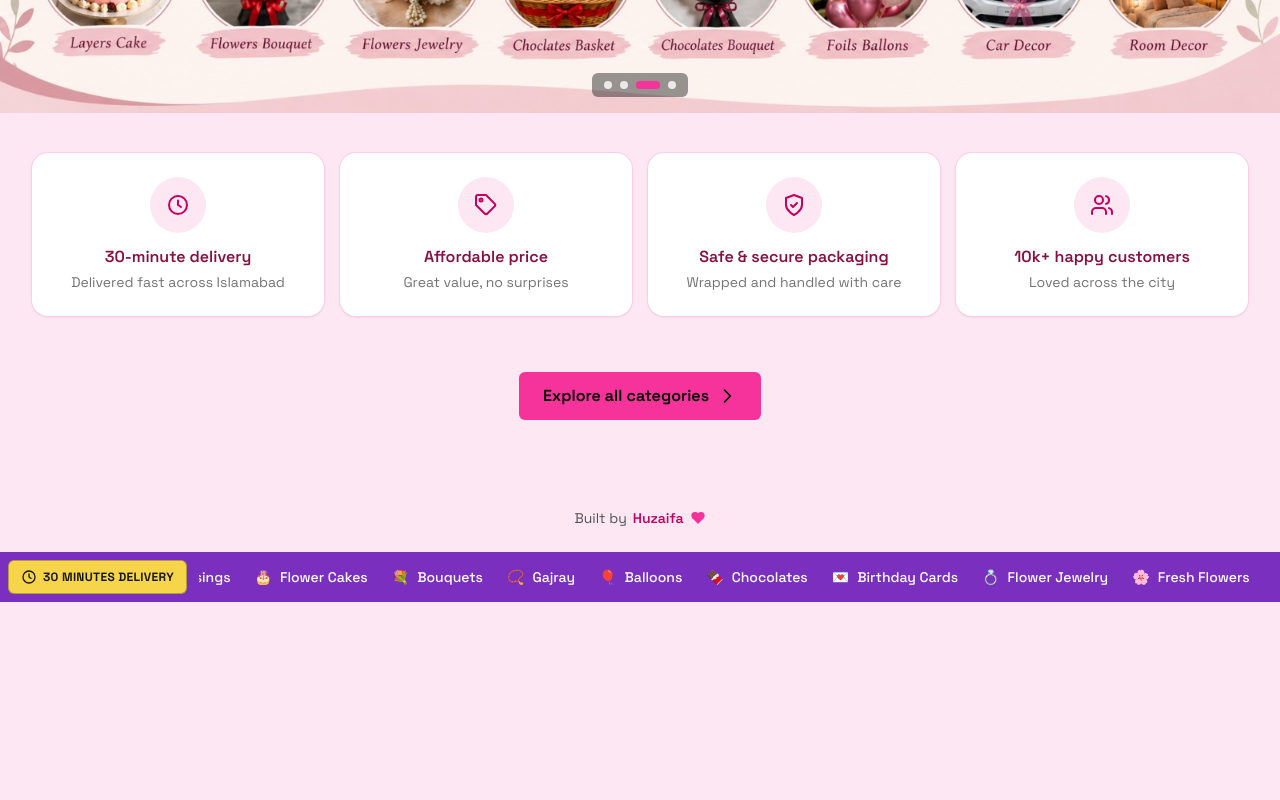
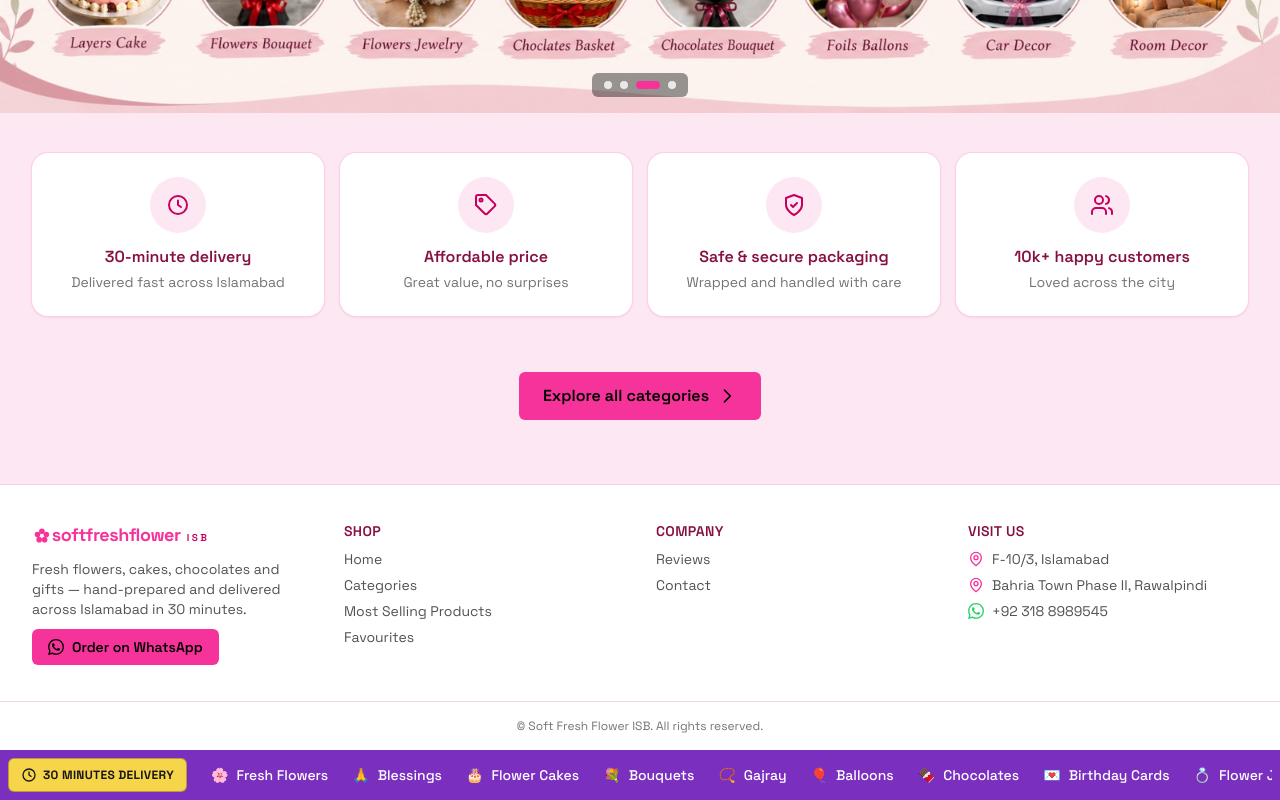
Before and after one commit to huzaifa-ameeer/softfreshflowerisb, a Next.js app: page / in a window 1280 px wide. Shown: the part 529-1329 px from the top of the page. Before the commit the page ends 1131 px from the top, so only its background shows below. Built offline with nearby package versions, Linux system fonts and the light colour scheme; no server answers; the database is empty.

Commit message:
feat(footer): add shop links, locations, and WhatsApp CTA

```diff
--- a/components/Footer.tsx
+++ b/components/Footer.tsx
@@ -1,6 +1,24 @@
+import Link from "next/link";
 import AnnouncementBar from "@/components/AnnouncementBar";
 
-function HeartIcon({ className }: { className?: string }) {
+const WHATSAPP_NUMBER = "923188989545";
+const WHATSAPP_HREF = `https://wa.me/${WHATSAPP_NUMBER}?text=${encodeURIComponent(
+  "Hi there! I would like to order something",
+)}`;
+
+const shopLinks = [
+  { label: "Home", href: "/" },
+  { label: "Categories", href: "/categories" },
+  { label: "Most Selling Products", href: "/most-selling-products" },
+  { label: "Favourites", href: "/fav" },
+];
+
+const companyLinks = [
+  { label: "Reviews", href: "/reviews" },
+  { label: "Contact", href: "/contact" },
+];
+
+function FlowerIcon({ className }: { className?: string }) {
   return (
     <svg
       className={className}
@@ -8,28 +26,154 @@ function HeartIcon({ className }: { className?: string }) {
       fill="currentColor"
       aria-hidden="true"
     >
-      <path d="M19 14c1.49-1.46 3-3.21 3-5.5A5.5 5.5 0 0 0 16.5 3c-1.76 0-3 .5-4.5 2-1.5-1.5-2.74-2-4.5-2A5.5 5.5 0 0 0 2 8.5c0 2.3 1.5 4.05 3 5.5l7 7Z" />
+      <circle cx="12" cy="6.4" r="3.4" />
+      <circle cx="17.33" cy="10.27" r="3.4" />
+      <circle cx="15.29" cy="16.53" r="3.4" />
+      <circle cx="8.71" cy="16.53" r="3.4" />
+      <circle cx="6.67" cy="10.27" r="3.4" />
+      <circle cx="12" cy="12" r="1.9" fill="#ffffff" />
+    </svg>
+  );
+}
+
+function WhatsAppIcon({ className }: { className?: string }) {
+  return (
+    <svg
+      className={className}
+      viewBox="0 0 24 24"
+      fill="currentColor"
+      aria-hidden="true"
+    >
+      <path d="M17.472 14.382c-.297-.149-1.758-.867-2.03-.967-.273-.099-.471-.148-.67.15-.197.297-.767.966-.94 1.164-.173.199-.347.223-.644.075-.297-.15-1.255-.463-2.39-1.475-.883-.788-1.48-1.761-1.653-2.059-.173-.297-.018-.458.13-.606.134-.133.298-.347.446-.52.149-.174.198-.298.298-.497.099-.198.05-.371-.025-.52-.075-.149-.669-1.612-.916-2.207-.242-.579-.487-.5-.669-.51-.173-.008-.371-.01-.57-.01-.198 0-.52.074-.792.372-.272.297-1.04 1.016-1.04 2.479 0 1.462 1.065 2.875 1.213 3.074.149.198 2.096 3.2 5.077 4.487.709.306 1.262.489 1.694.625.712.227 1.36.195 1.871.118.571-.085 1.758-.719 2.006-1.413.248-.694.248-1.289.173-1.413-.074-.124-.272-.198-.57-.347m-5.421 7.403h-.004a9.87 9.87 0 01-5.031-1.378l-.361-.214-3.741.982.998-3.648-.235-.374a9.86 9.86 0 01-1.51-5.26c.001-5.45 4.436-9.884 9.888-9.884 2.64 0 5.122 1.03 6.988 2.898a9.825 9.825 0 012.893 6.994c-.003 5.45-4.437 9.884-9.885 9.884m8.413-18.297A11.815 11.815 0 0012.05 0C5.495 0 .16 5.335.157 11.892c0 2.096.547 4.142 1.588 5.945L.057 24l6.305-1.654a11.882 11.882 0 005.683 1.448h.005c6.554 0 11.89-5.335 11.893-11.893a11.821 11.821 0 00-3.48-8.413Z" />
+    </svg>
+  );
+}
+
+function MapPinIcon({ className }: { className?: string }) {
+  return (
+    <svg
+      className={className}
+      viewBox="0 0 24 24"
+      fill="none"
+      stroke="currentColor"
+      strokeWidth={2}
+      strokeLinecap="round"
+      strokeLinejoin="round"
+      aria-hidden="true"
+    >
+      <path d="M20 10c0 6-8 12-8 12s-8-6-8-12a8 8 0 0 1 16 0Z" />
+      <circle cx="12" cy="10" r="3" />
     </svg>
   );
 }
 
 export default function Footer() {
   return (
-    <footer className="mt-auto">
-      <div className="mx-auto flex max-w-7xl flex-wrap items-center justify-center gap-1.5 px-4 py-6 text-sm text-neutral-600 sm:px-6">
-        <span>Built by</span>
+    <footer className="mt-auto border-t border-pink-200 bg-white">
+      <div className="mx-auto grid w-full max-w-7xl grid-cols-2 gap-x-6 gap-y-6 px-4 py-7 sm:gap-x-8 sm:gap-y-7 sm:px-6 sm:py-9 lg:grid-cols-4 lg:px-8">
+        <div className="col-span-2 flex flex-col items-start gap-2.5 lg:col-span-1">
+          <Link
+            href="/"
+            className="flex items-baseline gap-1.5 focus-visible:outline-2 focus-visible:outline-offset-4 focus-visible:outline-pink-500"
+          >
+            <span className="flex items-baseline text-lg font-bold tracking-tight text-pink-500">
+              <FlowerIcon className="size-[1.1em] shrink-0 self-center" />
+              <span>softfreshflower</span>
+            </span>
+            <span className="text-[10px] font-semibold uppercase tracking-[0.25em] text-pink-700">
+              isb
+            </span>
+          </Link>
+
+          <p className="max-w-xs text-[13px] text-neutral-600 sm:text-sm">
+            Fresh flowers, cakes, chocolates and gifts — hand-prepared and
+            delivered across Islamabad in 30 minutes.
+          </p>
+
           <a
-          href="https://huzaifa-lake.vercel.app"
+            href={WHATSAPP_HREF}
             target="_blank"
             rel="noopener noreferrer"
-          className="font-semibold text-pink-700 underline-offset-4 hover:underline focus-visible:outline-2 focus-visible:outline-offset-2 focus-visible:outline-pink-500"
+            className="inline-flex w-fit items-center gap-2 rounded-md bg-pink-500 px-4 py-2 text-sm font-semibold text-black transition-colors hover:bg-pink-600 focus-visible:outline-2 focus-visible:outline-offset-2 focus-visible:outline-pink-500"
           >
-          Huzaifa
+            <WhatsAppIcon className="size-4" />
+            Order on WhatsApp
           </a>
-        <HeartIcon className="size-4 text-pink-500" />
         </div>
 
+        <div className="flex flex-col gap-2">
+          <h2 className="text-xs font-semibold tracking-wide text-pink-900 uppercase sm:text-sm">
+            Shop
+          </h2>
+          <ul className="flex flex-col gap-1.5 text-[13px] sm:text-sm">
+            {shopLinks.map((link) => (
+              <li key={link.href}>
+                <Link
+                  href={link.href}
+                  className="text-neutral-600 transition-colors hover:text-pink-700"
+                >
+                  {link.label}
+                </Link>
+              </li>
+            ))}
+          </ul>
+        </div>
+
+        <div className="flex flex-col gap-2">
+          <h2 className="text-xs font-semibold tracking-wide text-pink-900 uppercase sm:text-sm">
+            Company
+          </h2>
+          <ul className="flex flex-col gap-1.5 text-[13px] sm:text-sm">
+            {companyLinks.map((link) => (
+              <li key={link.href}>
+                <Link
+                  href={link.href}
+                  className="text-neutral-600 transition-colors hover:text-pink-700"
+                >
+                  {link.label}
+                </Link>
+              </li>
+            ))}
+          </ul>
+        </div>
+
+        <div className="col-span-2 flex flex-col gap-2 lg:col-span-1">
+          <h2 className="text-xs font-semibold tracking-wide text-pink-900 uppercase sm:text-sm">
+            Visit us
+          </h2>
+          <ul className="flex flex-col gap-1.5 text-[13px] text-neutral-600 sm:text-sm">
+            <li className="flex items-start gap-2">
+              <MapPinIcon className="mt-0.5 size-4 shrink-0 text-pink-500" />
+              <span>F-10/3, Islamabad</span>
+            </li>
+            <li className="flex items-start gap-2">
+              <MapPinIcon className="mt-0.5 size-4 shrink-0 text-pink-500" />
+              <span>Bahria Town Phase II, Rawalpindi</span>
+            </li>
+            <li className="flex items-start gap-2">
+              <WhatsAppIcon className="mt-0.5 size-4 shrink-0 text-[#25D366]" />
+              <a
+                href={WHATSAPP_HREF}
+                target="_blank"
+                rel="noopener noreferrer"
+                className="transition-colors hover:text-pink-700"
+              >
+                +92 318 8989545
+              </a>
+            </li>
+          </ul>
+        </div>
+      </div>
+
+      <div className="border-t border-pink-200">
+        <div className="mx-auto flex w-full max-w-7xl items-center justify-center px-4 py-4 text-xs text-neutral-500 sm:px-6 lg:px-8">
+          <p>© Soft Fresh Flower ISB. All rights reserved.</p>
+        </div>
+      </div>
+
+      <div className="hidden sm:block">
         <AnnouncementBar />
+      </div>
     </footer>
   );
 }
```
Lines whose indentation alone changed are shown as unchanged.
